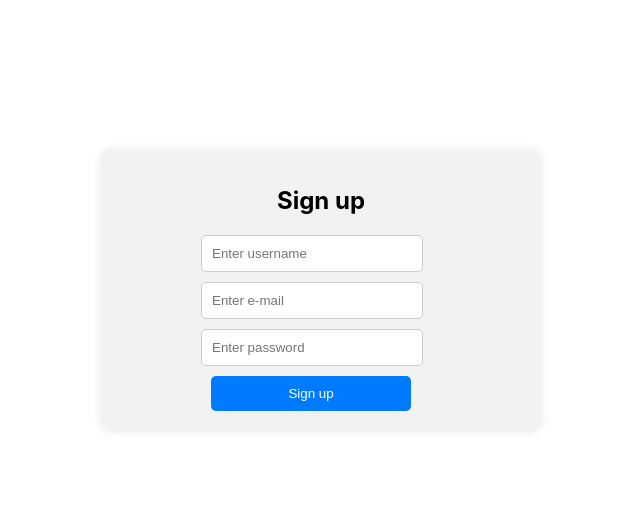
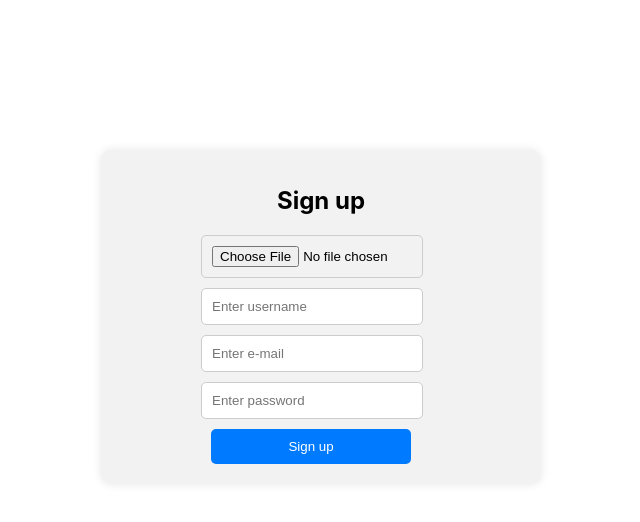
Before and after one commit to arrrmann/newsPage, a React (Create React App) app: page / in a window 1280 px wide. Shown: the top 522 px of the page, without its empty margins (319-959 px from the left). Built offline with nearby package versions, Linux system fonts and the light colour scheme.

Commit message:
added full image functionality

```diff
--- a/src/components/App/App.js
+++ b/src/components/App/App.js
@@ -8,34 +8,44 @@ export default class App extends Component{
     state={
         name: '',
         email: '',
-        password: ''
+        password: '',
+        image: undefined
     }
 
-    CheckIn=(Datas)=>{
-        if((Datas.name.length && Datas.email.length) && Datas.password.length ){ return true } else { return false }
+    CheckIn=(datas)=>{
+        if((datas.name.length && datas.email.length) && datas.password.length){ return true } else { return false }
     }
 
-    handleData=(Datas)=>{
-        if(!this.CheckIn(Datas)){
+    handleData=(datas)=>{
+        if(!this.CheckIn(datas)){
             console.log("error")
             return false
         }
         this.setState({
-            name:Datas.name,
-            email:Datas.email,
-            password:Datas.password
+            name:datas.name,
+            email:datas.email,
+            password:datas.password
         })
     }
 
-
+    imageHandler=(image)=>{
+        console.log(image)
+        if(image){
+            this.setState({
+                image
+            })
+        }else{
+            return false
+        }
+    }
 
     render(){
-        const {name, email, password}=this.state
+        const {name, email, password, image}=this.state
 
         return (
         <div>
             {
-                this.CheckIn({name, email, password}) ? <UserPage name={name} email={email} password={password}/> : <RegisterPage handleData={this.handleData}/>
+                this.CheckIn({name, email, password}) ? <UserPage name={name} email={email} password={password} image={image}/> : <RegisterPage handleData={this.handleData} imageHandler={this.imageHandler}/>
             }
         </div>
         )
--- a/src/components/RegisterPage/RegisterPage.js
+++ b/src/components/RegisterPage/RegisterPage.js
@@ -6,7 +6,8 @@ export default class RegisterPage extends Component{
     state={
         name: '',
         email: '',
-        password: ''
+        password: '',
+        image: undefined
     }
 
     onInputChange=(e)=>{
@@ -19,13 +20,27 @@ export default class RegisterPage extends Component{
     }
 
     onSignup=()=>{
-        const {name, email, password}=this.state
+        const {name, email, password, image}=this.state
         this.props.handleData({name, email, password})
+        this.props.imageHandler(image)
         this.setState({
             name:'',
             email:'',
-            password:''
+            password:'',
+            image: undefined
         })
+    }
+
+    onImageChange=(event)=>{
+        const file = event.target.files[0]
+        const reader = new FileReader()
+        reader.onload=(e)=>{
+            const imgSRC = e.target.result
+            this.setState({
+                image: imgSRC
+            })
+        }
+        reader.readAsDataURL(file)
     }
 
     render(){
@@ -34,7 +49,10 @@ export default class RegisterPage extends Component{
         return(
             <div className="container">
                 <h1 className="sign">Sign up</h1>
-                <div className="wrapper">
+                <div className="wrapper"
+                    onDrop={this.imageDrop}
+                >
+                    <input type="file" accept="image/*" onChange={this.onImageChange}/>
                     <input name='name' value={name} onChange={this.onInputChange} placeholder="Enter username"/>
                     <input name='email'value={email} onChange={this.onInputChange} placeholder="Enter e-mail"/>
                     <input name='password' value={password} onChange={this.onInputChange} placeholder="Enter password"/>
--- a/src/components/UserPage/UserPage.js
+++ b/src/components/UserPage/UserPage.js
@@ -4,7 +4,7 @@ import './user-page.css'
 export default class UserPage extends Component{
 
     render(){
-        const {name, email, password}=this.props
+        const {name, email, password, image}=this.props
         return (
             <div className="wrapper-userpage">
                 <ul>
@@ -12,6 +12,9 @@ export default class UserPage extends Component{
                     <li>E-mail: {email}</li>
                     <li>Password: {password}</li>
                 </ul>
+                {
+                    image ? <img src={image} alt="User's" className="img"/> : null
+                }
             </div>
         )
     }
--- a/src/components/UserPage/user-page.css
+++ b/src/components/UserPage/user-page.css
@@ -1,3 +1,27 @@
 .wrapper-userpage{
-    background-color: red;
+    margin: 100px auto;
+    background-color: #000000;
+    padding: 10px;
+    width: 400px;
+    height: 400px;
 }
+
+.wrapper-userpage ul{
+    margin: 20px 10px 0px 10px;
+    background-color: #cdffb9;
+    padding: 20px;
+}
+
+.wrapper-userpage ul li{
+    list-style: none;
+    font-weight: bold;
+    font-size: 20px;
+    margin: 0;
+}
+
+.img{
+    display: block;
+    width: 200px;
+    height: 200px;
+    margin: 20px 10px 5px 10px;
+}
```
